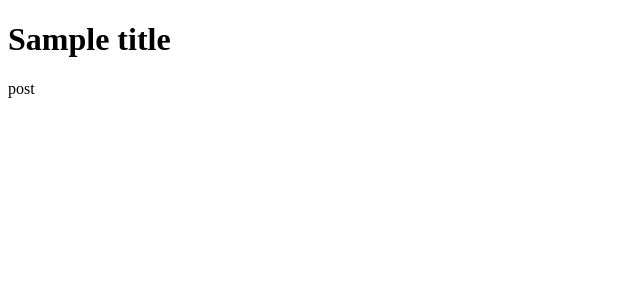
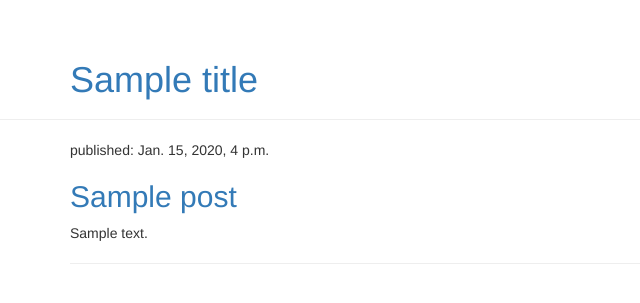
Before and after one commit to avedario/my-first-blog, a Django app: template blog/templates/blog/post_list.html in a window 1280 px wide. Shown: the top 303 px of the page, without its empty margins (0-640 px from the left). Run offline with Django 3.2, Linux system fonts and the light colour scheme; the template is opened without the code that fills it: values that come from a table or form of the project are taken from there, others are empty; tables that the repository leaves empty hold one stand-in row (values such as "Sample post"); some libraries are stand-ins or nearby versions.

Commit message:
Added view and template for detailed blog post as well as CSS for the site.

```diff
--- /dev/null
+++ b/blog/static/css/blog.css
@@ -0,0 +1,3 @@
+h1{
+	color: blue;
+}
--- /dev/null
+++ b/blog/templates/blog/base.html
@@ -0,0 +1,24 @@
+{% load staticfiles %}
+<html>
+    <head>
+        <title>Django Girls blog</title>
+        <link rel="stylesheet" href="//maxcdn.bootstrapcdn.com/bootstrap/3.2.0/css/bootstrap.min.css">
+        <link rel="stylesheet" href="//maxcdn.bootstrapcdn.com/bootstrap/3.2.0/css/bootstrap-theme.min.css">
+        <link rel="stylesheet" href="{% static 'css/blog.css' %}">
+    </head>
+    <body>
+        <div class="page-header">
+            <div class="container">
+                <h1><a href="/">Sample title</a></h1>
+            </div>
+        </div>
+        <div class="content container">
+            <div class="row">
+                <div class="col-md-8">
+                {% block content %}
+                {% endblock %}
+                </div>
+            </div>
+        </div>
+    </body>
+</html>
--- a/blog/templates/blog/post_list.html
+++ b/blog/templates/blog/post_list.html
@@ -1,10 +1,12 @@
-<!DOCTYPE html>
-<html>
-<head>
-	<title>Title</title>
-</head>
-<body>
-	<h1>Sample title</h1>
-	<div>post</div>
-</body>
-</html>
+{% extends 'blog/base.html' %}
+
+{% block content %}
+	{% for post in posts %}
+		<div>
+			<p>published: {{ post.published_date }}</p>
+			<h2><a href="{% url 'post_detail' pk=post.pk %}">{{ post.title }}</a></h2>
+			<p>{{ post.text|linebreaksbr }}</p>
+		</div>
+		<hr>
+	{% endfor %}
+{% endblock content %}
--- a/blog/urls.py
+++ b/blog/urls.py
@@ -3,4 +3,5 @@ from . import views
 
 urlpatterns = [
 	url(r'^$', views.post_list, name='post_list'),
+	url(r'^post/(?P<pk>[0-9]+)$', views.post_detail, name='post_detail'),
 ]
```
Also changed, not shown: blog/templates/blog/post_detail.html (added, +13 -0 lines), blog/views.py (+9 -2 lines), blog/static/css/__init__.py (added).
